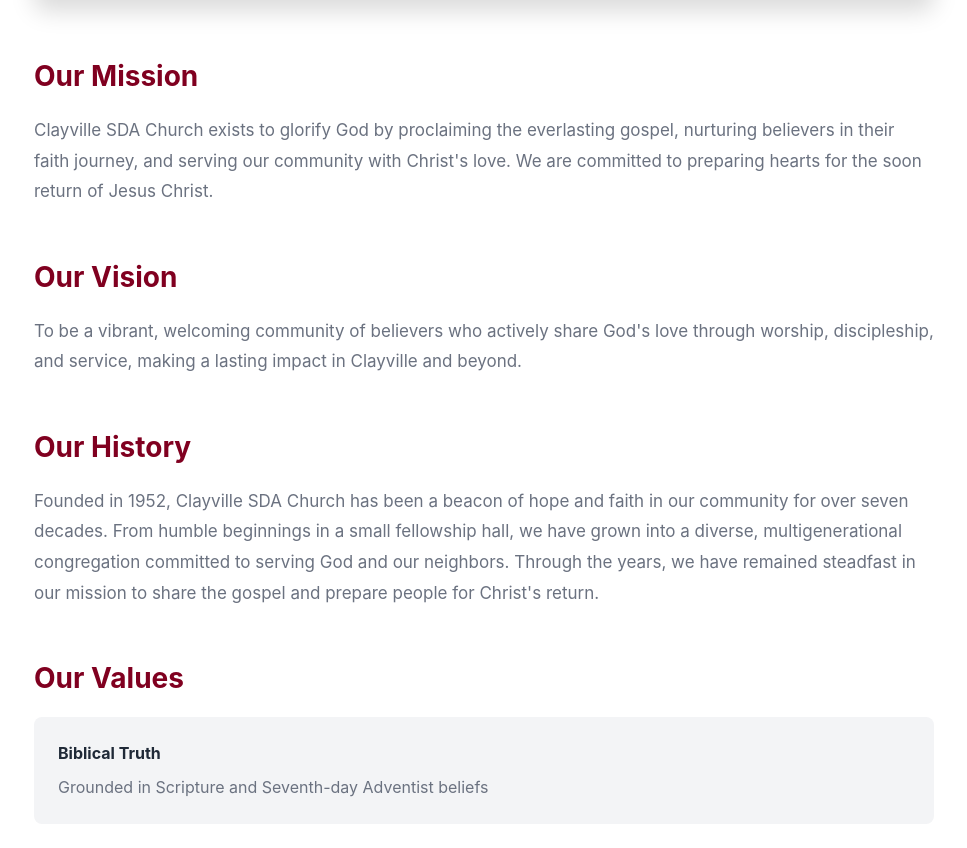
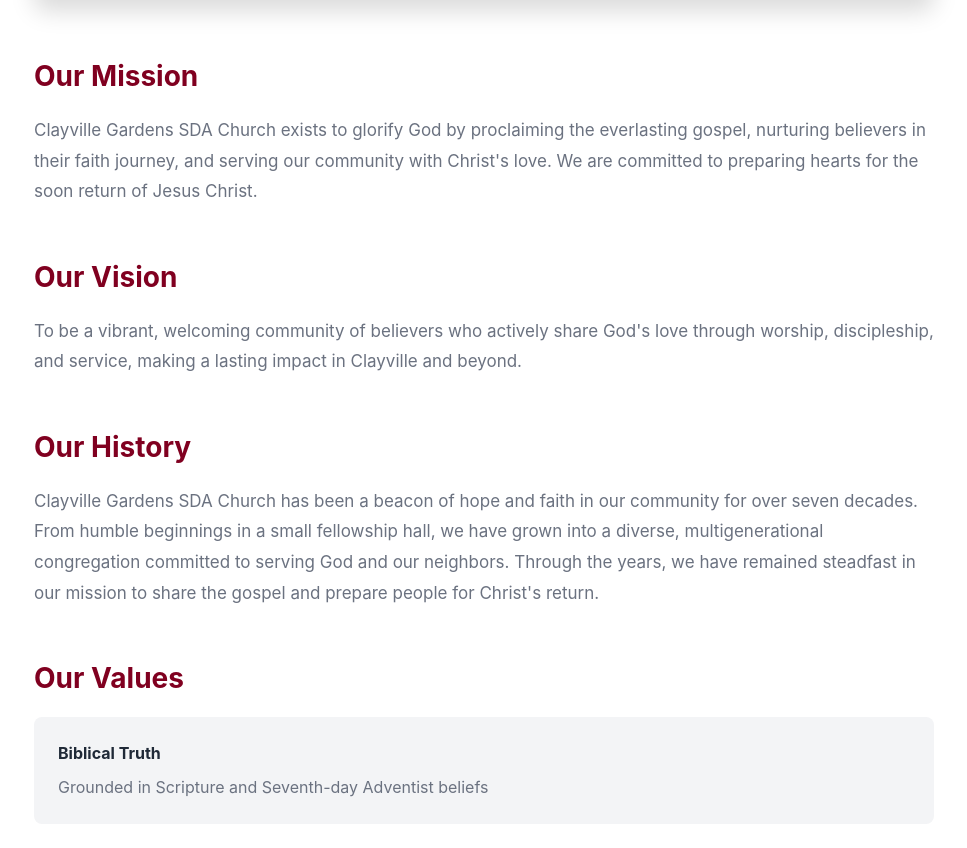
Before and after one commit to MisheckGalx/YouthConnectSDA, a Flask app: page /about in a window 1280 px wide. Shown: the part 979-1827 px from the top of the page, without its empty margins (156-1123 px from the left). Run offline with Flask 3, Linux system fonts and the light colour scheme.

Commit message:
Update about.html

```diff
--- a/templates/about.html
+++ b/templates/about.html
@@ -5,7 +5,7 @@
 {% block content %}
 <div class="container">
     <div class="section-heading">
-        <h2>About Clayville SDA Church</h2>
+        <h2>About Clayville Gardens</h2>
         <p>Our history, mission, and vision for the community</p>
     </div>
 
@@ -17,7 +17,7 @@
         <div style="margin-bottom: 3rem;">
             <h3 style="color: var(--maroon); margin-bottom: 1rem; font-size: 1.75rem;">Our Mission</h3>
             <p style="color: var(--gray); line-height: 1.8; font-size: 1.0625rem;">
-                Clayville SDA Church exists to glorify God by proclaiming the everlasting gospel,
+                Clayville Gardens SDA Church exists to glorify God by proclaiming the everlasting gospel,
                 nurturing believers in their faith journey, and serving our community with Christ's love.
                 We are committed to preparing hearts for the soon return of Jesus Christ.
             </p>
@@ -34,7 +34,7 @@
         <div style="margin-bottom: 3rem;">
             <h3 style="color: var(--maroon); margin-bottom: 1rem; font-size: 1.75rem;">Our History</h3>
             <p style="color: var(--gray); line-height: 1.8; font-size: 1.0625rem;">
-                Founded in 1952, Clayville SDA Church has been a beacon of hope and faith in our community
+                Clayville Gardens SDA Church has been a beacon of hope and faith in our community
                 for over seven decades. From humble beginnings in a small fellowship hall, we have grown
                 into a diverse, multigenerational congregation committed to serving God and our neighbors.
                 Through the years, we have remained steadfast in our mission to share the gospel and
```
